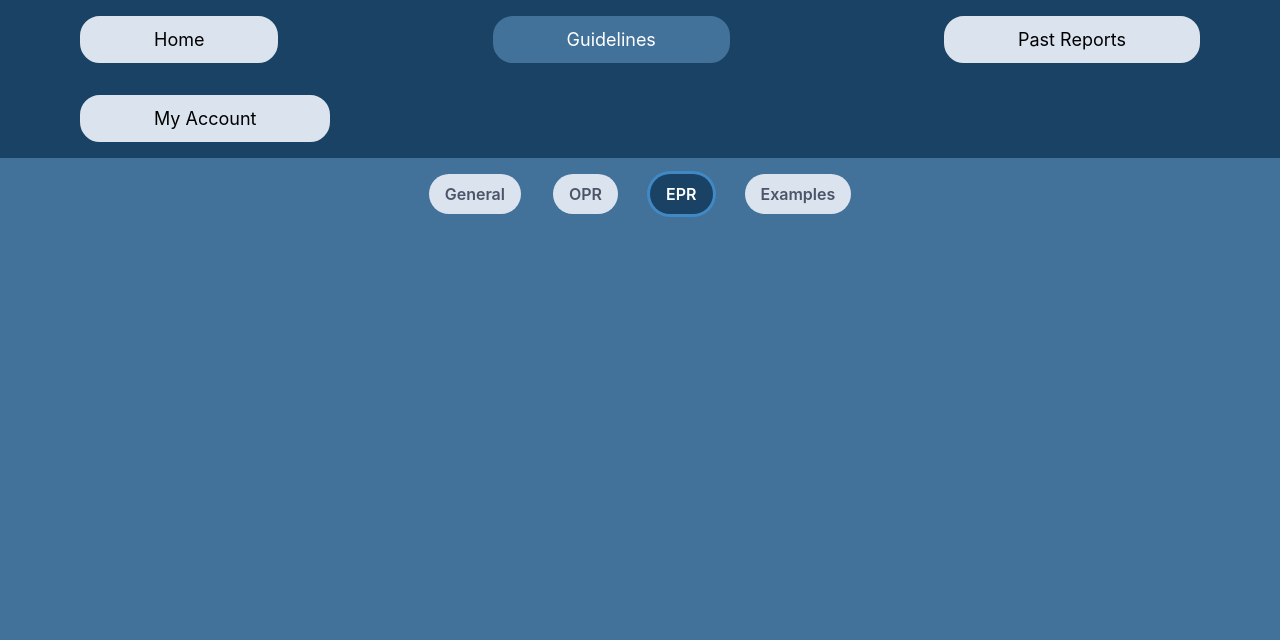
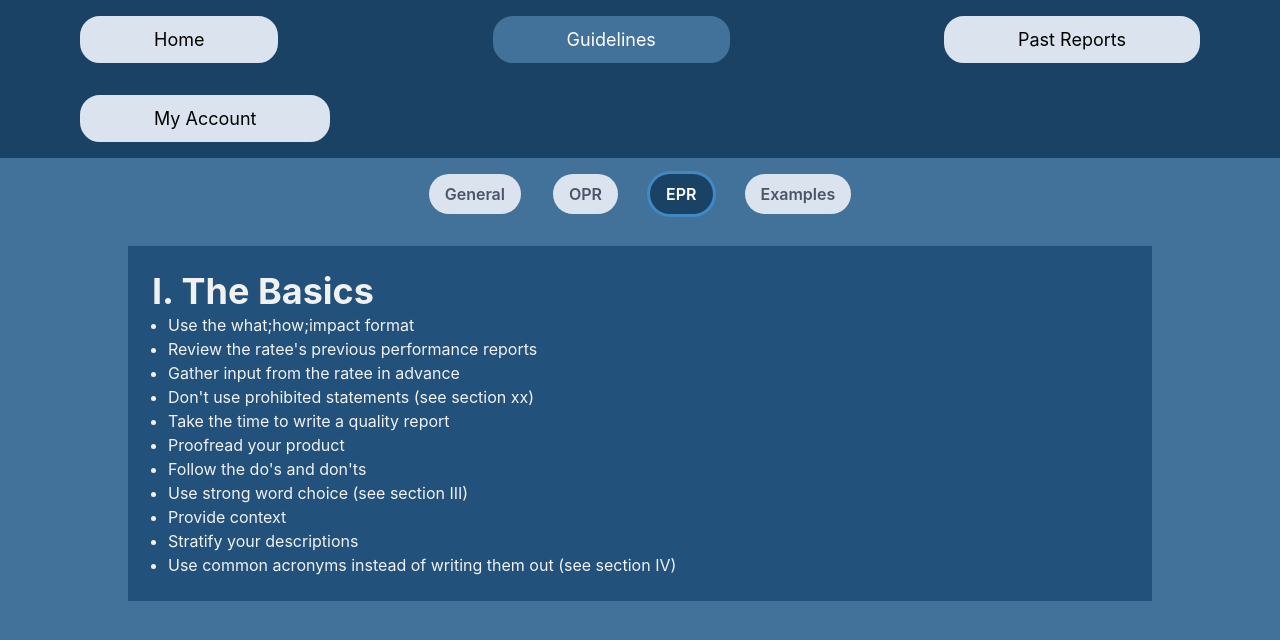
Before and after one commit to cvxluo/junior-design-project, a Next.js app: page /guidelines in a window 1280 px wide. Both pictures are taken after a click on the tab "EPR". Shown: the top 640 px of the page. Built offline with nearby package versions, Linux system fonts and the light colour scheme.

Commit message:
Fixing guidelines

```diff
--- a/src/screens/Guidelines/Guidelines.jsx
+++ b/src/screens/Guidelines/Guidelines.jsx
@@ -15,17 +15,17 @@ import InfoBox from "src/components/InfoBox";
 const infoBasics = {
   title: "I. The Basics",
   listContent: [
-    "Use what;how;impact format",
+    "Use the what;how;impact format",
     "Review the ratee's previous performance reports",
     "Gather input from the ratee in advance",
     "Don't use prohibited statements (see section xx)",
     "Take the time to write a quality report",
     "Proofread your product",
     "Follow the do's and don'ts",
-    "Use strong word choice",
+    "Use strong word choice (see section III)",
     "Provide context",
     "Stratify your descriptions",
-    "Use common acronyms instead of writing them out",
+    "Use common acronyms instead of writing them out (see section IV)",
   ],
 };
 
@@ -48,7 +48,7 @@ const infoDosDonts = {
   ],
   paragraphContent: "Don't:",
   listContent: [
-    "Use prohibited statements",
+    "Use prohibited statements (see section xx)",
     "Include additional duties unless focused toward the mission",
     "Use terminology only your organization understands",
     "Leave white space, unless, of course, you're trying to send a negative message",
@@ -159,11 +159,22 @@ export default function Guidelines() {
                 <InfoBox content={infoBasics}></InfoBox>
                 <InfoBox content={infoDosDonts}></InfoBox>
                 <InfoBox content={infoWordChoice}></InfoBox>
+                <InfoBox content={infoAcronyms}></InfoBox>
               </VStack>
             </TabPanel>
             <TabPanel>
               <VStack>
-                <InfoBox content={infoDosDonts}></InfoBox>
+                <InfoBox content={infoBasics}></InfoBox>
+              </VStack>
+            </TabPanel>
+            <TabPanel>
+              <VStack>
+                <InfoBox content={infoBasics}></InfoBox>
+              </VStack>
+            </TabPanel>
+            <TabPanel>
+              <VStack>
+                <InfoBox content={infoBasics}></InfoBox>
               </VStack>
             </TabPanel>
           </TabPanels>
```
